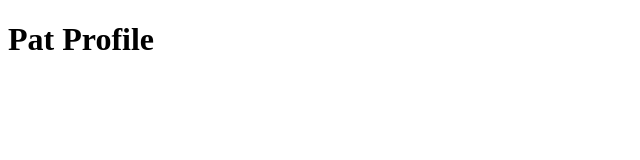
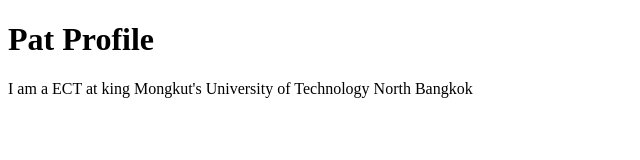
Before and after one commit to Sirapat903/github-desktop-project, a plain HTML site: page index.html in a window 1280 px wide. Shown: the whole page, without its empty margins (0-640 px from the left). Drawn offline with Linux system fonts and the light colour scheme.

Commit message:
Add information
add information

```diff
--- a/index.html
+++ b/index.html
@@ -7,5 +7,6 @@
 </head>
 <body>
     <h1>Pat Profile</h1>
+    <p>I am a ECT at king Mongkut's University of Technology North Bangkok</p>
 </body>
 </html>
```
